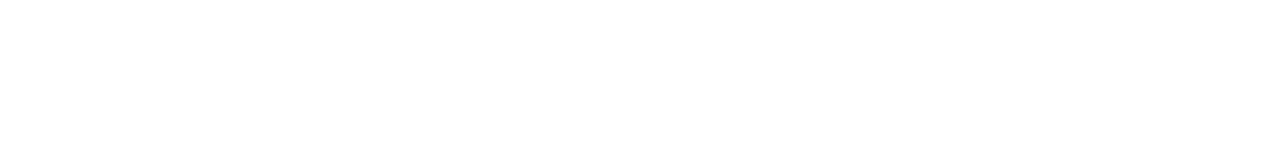
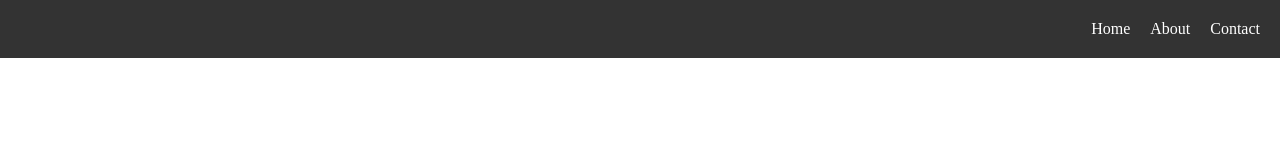
Before and after one commit to thecodeblock-hendrik/portfolio, a plain HTML site: page index.html in a window 1280 px wide. Drawn offline with Linux system fonts and the light colour scheme.

Commit message:
add nav bar

```diff
--- a/index.html
+++ b/index.html
@@ -8,5 +8,21 @@
 </head>
 <body>
 
+    <header>
+        <nav id="navbar">
+            <ul>
+                <li><a href="#">Home</a></li>
+                <li><a href="#">About</a></li>
+                <li><a href="#">Contact</a></li>
+            </ul>
+
+        </nav>
+    </header>
+
+    <main>
+
+
+   </main>
+
 </body>
 </html>
--- a/resources/css/styles.css
+++ b/resources/css/styles.css
@@ -0,0 +1,31 @@
+* {
+    box-sizing: border-box;
+}
+
+body {
+    margin: 0;
+    padding: 0;
+}
+
+header {
+    background-color: #333;
+    padding: 20px;
+}
+
+#navbar ul {
+    display: flex;
+    justify-content: flex-end;
+    list-style-type: none;
+    margin: 0;
+    padding: 0;
+}
+
+#navbar li {
+    margin-left: 20px;
+
+}
+
+#navbar a {
+    color: #fff;
+    text-decoration: none;
+}
```
